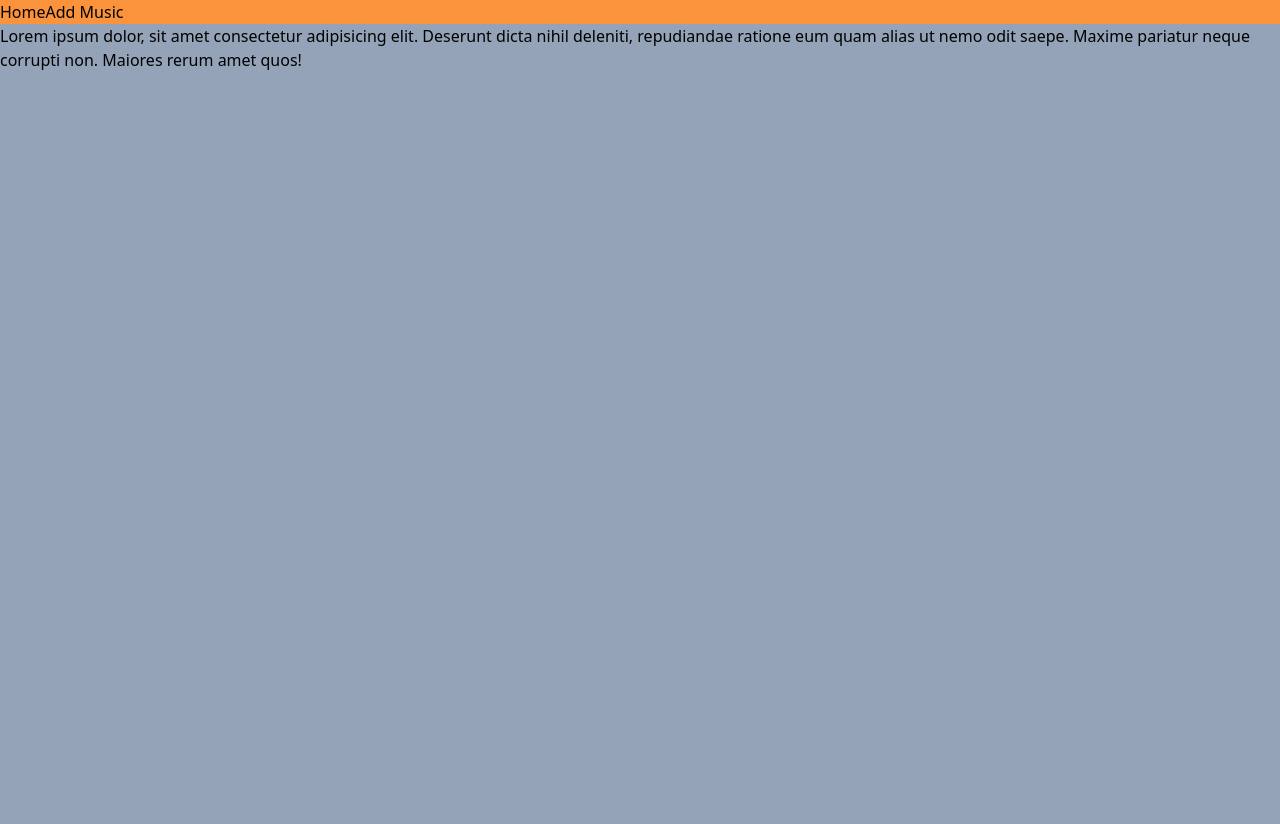
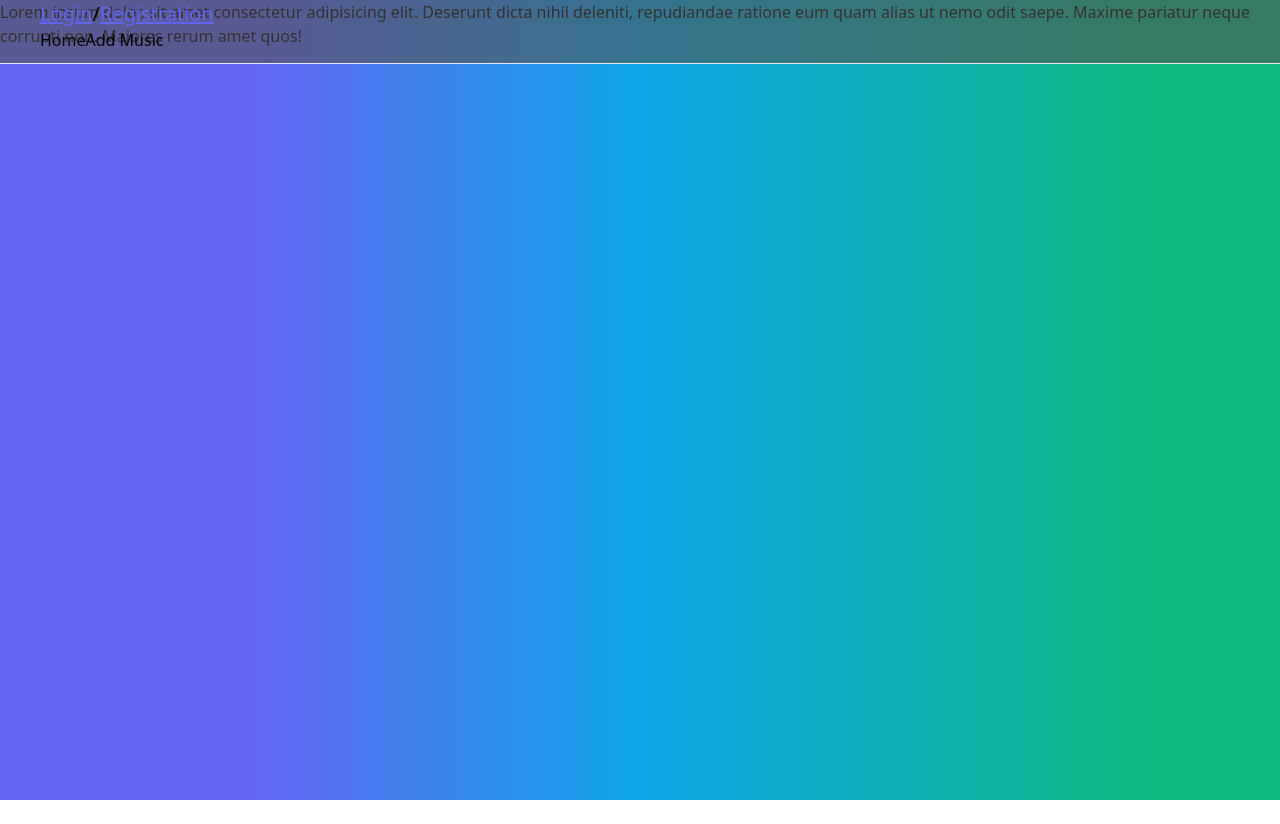
Before and after one commit to AndriiVeremchuk20/music-app, a Next.js app in the folder client/: page / in a window 1280 px wide. After the commit the page ends 800 px from the top, so only its background shows below. Built offline with nearby package versions, Linux system fonts and the light colour scheme; no server answers.

Commit message:
add logout button

```diff
--- /dev/null
+++ b/client/src/components/LogOutButton.tsx
@@ -0,0 +1,27 @@
+import { userAtom } from "@/atom";
+import { getAuth, signOut } from "firebase/auth";
+import { useAtom } from "jotai";
+import React, { useCallback } from "react";
+import { RiLogoutBoxRFill } from "react-icons/ri";
+
+export const LogOutButton = () => {
+  const auth = getAuth();
+  const [, setUser] = useAtom(userAtom);
+
+  const onButtonClick = useCallback(async () => {
+    await signOut(auth)
+      .then(() => {
+        setUser(null);
+      })
+      .catch((error) => console.log(error));
+  }, []);
+
+  return (
+    <button
+      className="flex border px-3 py-2 rounded-md hover:opacity-70 text-neutral-200"
+      onClick={onButtonClick}
+    >
+      Logout <RiLogoutBoxRFill className="text-2xl mx-1" />
+    </button>
+  );
+};
--- a/client/src/layaut/Header.tsx
+++ b/client/src/layaut/Header.tsx
@@ -2,17 +2,24 @@ import React from "react";
 import { Navbar } from "./Navbar";
 import { userAtom } from "@/atom";
 import { useAtom } from "jotai";
+import { FaUserCircle } from "react-icons/fa";
+import { LogOutButton } from "@/components/LogOutButton";
+import Link from "next/link";
+import AppRoutes from "@/AppRoutes";
 
 export const Header = () => {
   const [user] = useAtom(userAtom);
   return (
-    <div className=" bg-orange-400">
-      <div className="">
-        {user ? (
-          <div>
-            {user.firstName} {user.lastName}
-          </div>
-        ) : null}
+    <div className="w-full h-16 px-10 bg-neutral-600 bg-opacity-60 fixed border-b">
+      <div className="flex justify-between">
+       <div>
+          {
+            user?<LogOutButton />:<div className="flex text-xl">
+              <Link className="underline text-indigo-500 hover:no-underline" href={AppRoutes.auth.login}>Login</Link>/
+              <Link className="underline text-indigo-500 hover:no-underline" href={AppRoutes.auth.login}>Registration</Link>
+            </div>
+          }
+        </div>
       </div>
       <Navbar />
     </div>
--- a/client/src/pages/index.tsx
+++ b/client/src/pages/index.tsx
@@ -1,9 +1,8 @@
-import { Loader } from "@/components/Loader";
 import React from "react";
 
 const Home: React.FC = () => {
   return (
-    <div className="w-full min-h-screen max-h-auto bg-slate-400">
+    <div className="w-full min-h-screen max-h-auto bg-gradient-to-r from-indigo-500 from-20% via-sky-500 via-50% to-emerald-500 to-90%">
       <div>
         Lorem ipsum dolor, sit amet consectetur adipisicing elit. Deserunt dicta
         nihil deleniti, repudiandae ratione eum quam alias ut nemo odit saepe.
--- a/client/tailwind.config.js
+++ b/client/tailwind.config.js
@@ -4,14 +4,10 @@ module.exports = {
     './src/pages/**/*.{js,ts,jsx,tsx,mdx}',
     './src/components/**/*.{js,ts,jsx,tsx,mdx}',
     './src/app/**/*.{js,ts,jsx,tsx,mdx}',
+    './src/layaut/**/*.{js,ts,jsx,tsx,mdx}',
   ],
   theme: {
     extend: {
-      backgroundImage: {
-        'gradient-radial': 'radial-gradient(var(--tw-gradient-stops))',
-        'gradient-conic':
-          'conic-gradient(from 180deg at 50% 50%, var(--tw-gradient-stops))',
-      },
     },
   },
   plugins: [],
```
Also changed, not shown: client/src/pages/_app.tsx (+1 -35 lines), 1 other file (tests, documents, lock files or other folders).
